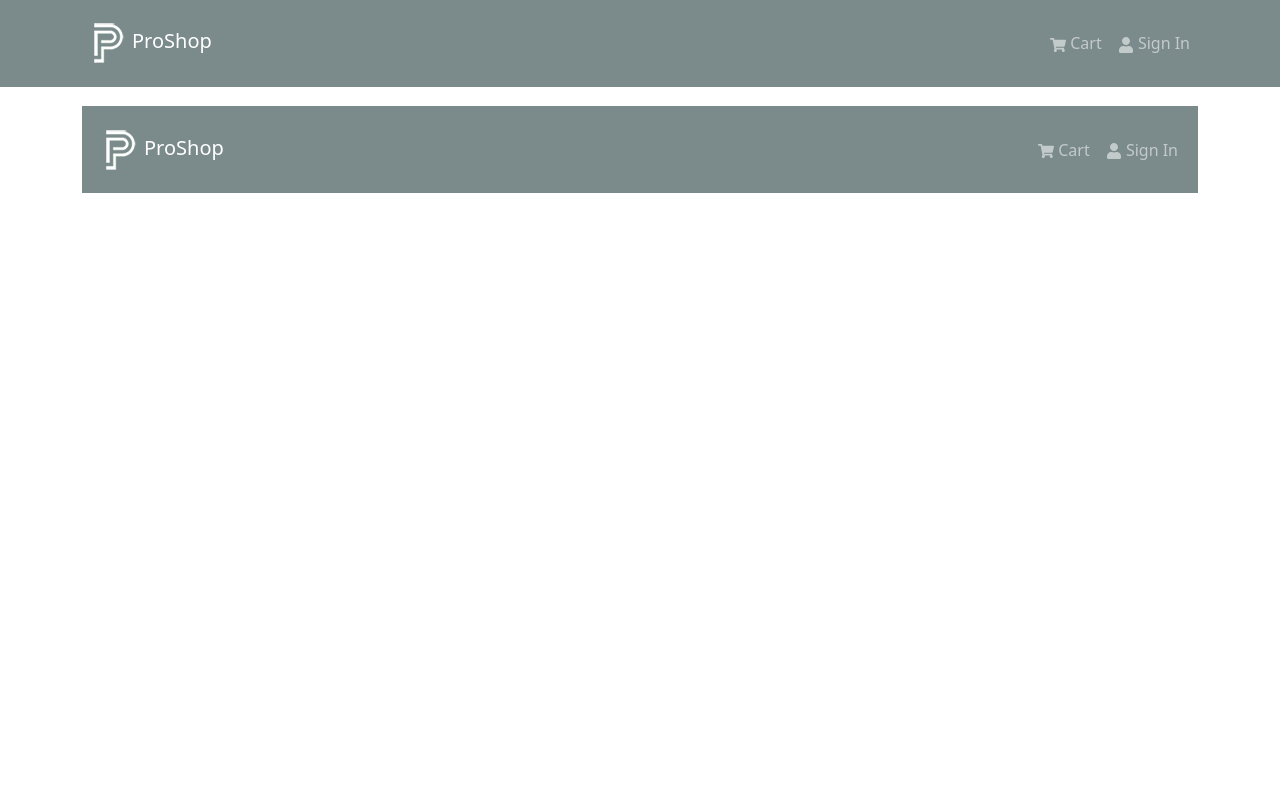
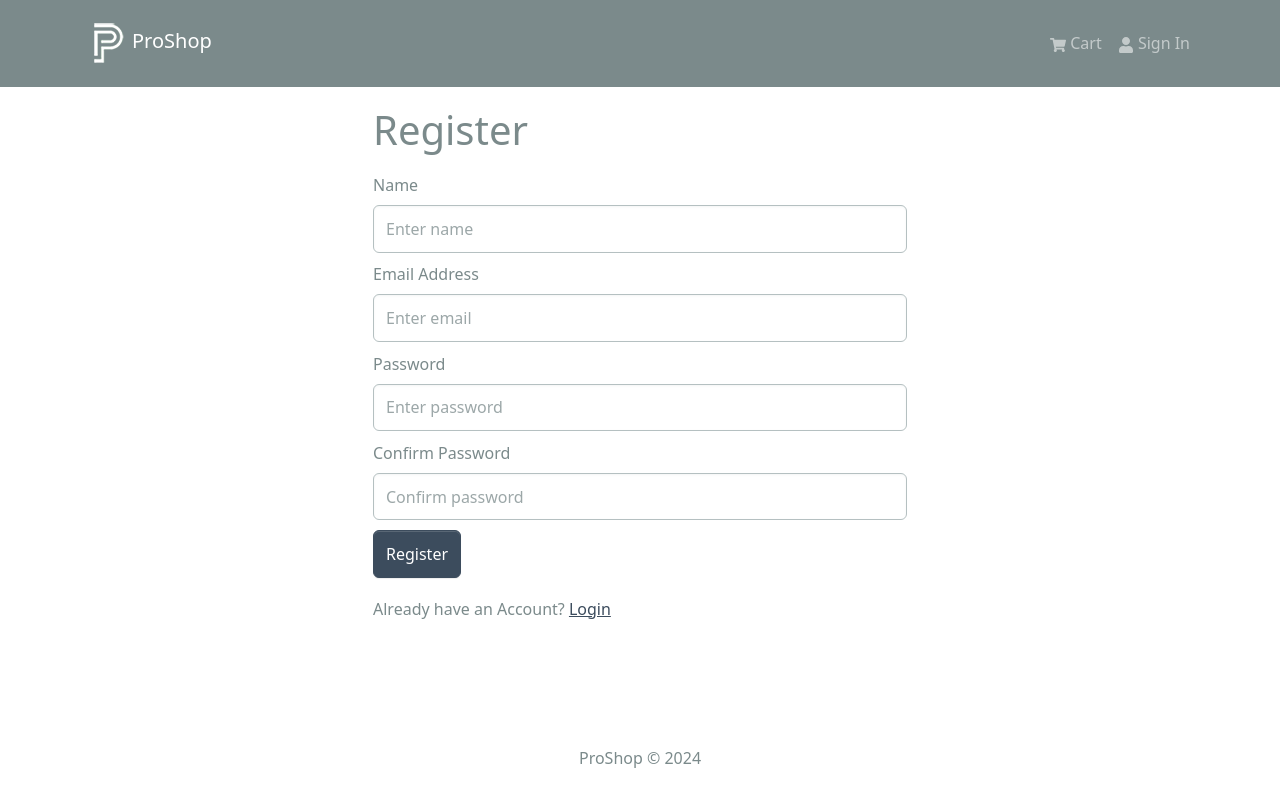
Before and after one commit to LeodanCondori7000/myshop, a React (Vite) app in the folder frontend/: page /register in a window 1280 px wide. Shown: the top 800 px of the page. Built offline with nearby package versions, Linux system fonts and the light colour scheme.

Commit message:
register and login implemented

```diff
--- a/frontend/package.json
+++ b/frontend/package.json
@@ -19,7 +19,8 @@
     "react-icons": "^5.2.1",
     "react-redux": "^9.1.2",
     "react-router-bootstrap": "^0.26.3",
-    "react-router-dom": "^6.26.0"
+    "react-router-dom": "^6.26.0",
+    "react-toastify": "^10.0.5"
   },
   "devDependencies": {
     "@types/react": "^18.3.3",
--- a/frontend/src/App.jsx
+++ b/frontend/src/App.jsx
@@ -1,5 +1,7 @@
 import { Container } from "react-bootstrap";
 import { Outlet } from "react-router-dom";
+import { ToastContainer } from "react-toastify";
+import "react-toastify/dist/ReactToastify.css";
 import Header from "./components/Header";
 import Footer from "./components/Footer";
 
@@ -13,6 +15,8 @@
         </Container>
       </main>
       <Footer />
+
+      <ToastContainer />
     </>
   );
 };
--- /dev/null
+++ b/frontend/src/components/FormContainer.jsx
@@ -0,0 +1,15 @@
+import { Container, Row, Col } from 'react-bootstrap';
+
+const FormContainer = ({ children }) => {
+  return (
+    <Container>
+      <Row className="justify-content-md-center">
+        <Col xs={12} md={6}>
+          {children}
+        </Col>
+      </Row>
+    </Container>
+  );
+};
+
+export default FormContainer;
--- a/frontend/src/components/Header.jsx
+++ b/frontend/src/components/Header.jsx
@@ -1,13 +1,34 @@
-import { Badge, Navbar, Container, Nav } from "react-bootstrap";
+import { Badge, Navbar, Container, Nav, NavDropdown } from "react-bootstrap";
 import { FaUser, FaShoppingCart } from "react-icons/fa";
 import { LinkContainer } from "react-router-bootstrap";
-import { useSelector } from "react-redux";
+import { useSelector,useDispatch } from "react-redux";
+import { useNavigate, Link } from "react-router-dom";
+import { logout } from "../slices/authSlice";
+import { useLogoutMutation } from "../slices/usersApiSlice";
 import logo from "../assets/logo.png";
 
 const Header = () => {
   const { cartItems } = useSelector((state) => state.cart);
+  // console.log(cartItems);
+  const { userInfo } = useSelector((state) => state.auth);
 
-  // console.log(cartItems);
+  const dispatch = useDispatch();
+  const navigate = useNavigate();
+
+  const [logoutApiCall] = useLogoutMutation();
+
+  const logoutHandler = () => {
+    try {
+      logoutApiCall().unwrap();
+      dispatch(logout());
+      // NOTE: here we need to reset cart state for when a user logs out so the next
+      // user doesn't inherit the previous users cart and shipping
+      // dispatch(resetCart());
+      navigate('/login');
+    } catch (err) {
+      console.error(err);
+    }
+  }
   return (
     <header>
       <Navbar bg="dark" variant="dark" expand="md" collapseOnSelect>
@@ -31,11 +52,20 @@
                   )}
                 </Nav.Link>
               </LinkContainer>
-              <LinkContainer to="/login">
-                <Nav.Link>
-                  <FaUser /> Sign In
-                </Nav.Link>
-              </LinkContainer>
+              {userInfo ? (
+                <NavDropdown title={userInfo.name} id="username">
+                  <LinkContainer to="/profile">
+                    <NavDropdown.Item>Profile</NavDropdown.Item>
+                  </LinkContainer>
+                  <NavDropdown.Item onClick={logoutHandler}>Logout</NavDropdown.Item>
+                </NavDropdown>
+
+              ):(<LinkContainer to="/login">
+              <Nav.Link>
+                <FaUser /> Sign In
+              </Nav.Link>
+            </LinkContainer>)}
+
             </Nav>
           </Navbar.Collapse>
         </Container>
--- a/frontend/src/main.jsx
+++ b/frontend/src/main.jsx
@@ -16,6 +16,8 @@
 import store from "./store";
 import { Provider } from "react-redux";
 import CartScreen from "./screens/CartScreen.jsx";
+import LoginScreen from "./screens/LoginScreen.jsx";
+import RegisterScreen from "./screens/RegisterScreen.jsx";
 
 const router = createBrowserRouter(
   createRoutesFromElements(
@@ -24,6 +26,8 @@
       <Route path="/product/:id" element={<ProductScreen />} />
 
       <Route path="/cart" element={<CartScreen />} />
+      <Route path="/login" element={<LoginScreen />} />
+      <Route path="/register" element={<RegisterScreen />} />
       <Route path="*" element={<App />} />
     </Route>
   )
--- /dev/null
+++ b/frontend/src/screens/LoginScreen.jsx
@@ -0,0 +1,92 @@
+import { useState, useEffect } from "react";
+import { Link, useLocation, useNavigate } from "react-router-dom";
+import { Form, Button, Row, Col } from "react-bootstrap";
+import { useDispatch, useSelector } from "react-redux";
+import Loader from "../components/Loader";
+import FormContainer from "../components/FormContainer";
+
+import { useLoginMutation } from "../slices/usersApiSlice";
+import { setCredentials } from "../slices/authSlice";
+import { toast } from "react-toastify";
+
+const LoginScreen = () => {
+  const [email, setEmail] = useState("");
+  const [password, setPassword] = useState("");
+
+  const dispatch = useDispatch();
+  const navigate = useNavigate();
+
+  const [login, { isLoading }] = useLoginMutation();
+
+  const { userInfo } = useSelector((state) => state.auth);
+
+  const { search } = useLocation();
+  const sp = new URLSearchParams(search);
+  // const redirect = sp.get("redirect") ? sp.get("redirect") : "/";
+  const redirect = sp.get("redirect") || "/";
+
+  useEffect(() => {
+    if (userInfo) {
+      navigate(redirect);
+    }
+  }, [navigate, redirect, userInfo]);
+
+  const submitHandler = async (e) => {
+    e.preventDefault();
+    try {
+      const res = await login({ email, password }).unwrap();
+      dispatch(setCredentials({ ...res }));
+      navigate(redirect);
+    } catch (err) {
+      toast.error(err?.data?.message || err.error);
+    }
+  };
+
+  return (
+    <FormContainer>
+      <h1>Sign In</h1>
+      <Form onSubmit={submitHandler}>
+        <Form.Group controlId="email" className="my-3">
+          <Form.Label>Email Address</Form.Label>
+          <Form.Control
+            type="email"
+            placeholder="Enter email"
+            value={email}
+            onChange={(e) => setEmail(e.target.value)}
+          ></Form.Control>
+        </Form.Group>
+
+        <Form.Group controlId="password" className="my-3">
+          <Form.Label>Password</Form.Label>
+          <Form.Control
+            type="password"
+            placeholder="Enter password"
+            value={password}
+            onChange={(e) => setPassword(e.target.value)}
+          ></Form.Control>
+        </Form.Group>
+
+        <Button
+          disabled={isLoading}
+          type="submit"
+          variant="primary"
+          className="mt-2"
+        >
+          Sign In
+        </Button>
+
+        {isLoading && <Loader />}
+      </Form>
+
+      <Row className="py-3">
+        <Col>
+          New Customer?{" "}
+          <Link to={redirect ? `/register?redirect=${redirect}` : "/register"}>
+            Register
+          </Link>
+        </Col>
+      </Row>
+    </FormContainer>
+  );
+};
+export default LoginScreen;
--- /dev/null
+++ b/frontend/src/screens/RegisterScreen.jsx
@@ -0,0 +1,114 @@
+import { useState, useEffect } from "react";
+import { Link, useLocation, useNavigate } from "react-router-dom";
+import { Form, Button, Row, Col } from "react-bootstrap";
+import { useDispatch, useSelector } from "react-redux";
+import Loader from "../components/Loader";
+import FormContainer from "../components/FormContainer";
+
+import { useRegisterMutation } from "../slices/usersApiSlice";
+import { setCredentials } from "../slices/authSlice";
+import { toast } from "react-toastify";
+
+const RegisterScreen = () => {
+  const [name, setName] = useState("");
+  const [email, setEmail] = useState("");
+  const [password, setPassword] = useState("");
+  const [confirmPassword, setConfirmPassword] = useState("");
+
+  const dispatch = useDispatch();
+  const navigate = useNavigate();
+
+  const [register, { isLoading }] = useRegisterMutation();
+
+  const { userInfo } = useSelector((state) => state.auth);
+
+  const { search } = useLocation();
+  const sp = new URLSearchParams(search);
+  const redirect = sp.get("redirect") || "/";
+
+  useEffect(() => {
+    if (userInfo) {
+      navigate(redirect);
+    }
+  }, [navigate, redirect, userInfo]);
+
+  const submitHandler = async (e) => {
+    e.preventDefault();
+    if (password !== confirmPassword) {
+      toast.error("Passwords do not match");
+      return;
+    } else {
+      try {
+        const res = await register({ name, email, password }).unwrap();
+        dispatch(setCredentials({ ...res }));
+        navigate(redirect);
+      } catch (err) {
+        toast.error(err?.data?.message || err.error);
+      }
+    }
+  };
+
+  return (
+    <FormContainer>
+      <h1>Register</h1>
+      <Form onSubmit={submitHandler}>
+        <Form.Group controlId="name" className="my-2">
+          <Form.Label>Name</Form.Label>
+          <Form.Control
+            type="text"
+            placeholder="Enter name"
+            value={name}
+            onChange={(e) => setName(e.target.value)}
+          ></Form.Control>
+        </Form.Group>
+
+        <Form.Group controlId="email" className="my-2">
+          <Form.Label>Email Address</Form.Label>
+          <Form.Control
+            type="email"
+            placeholder="Enter email"
+            value={email}
+            onChange={(e) => setEmail(e.target.value)}
+          ></Form.Control>
+        </Form.Group>
+
+        <Form.Group controlId="password" className="my-2">
+          <Form.Label>Password</Form.Label>
+          <Form.Control
+            type="password"
+            placeholder="Enter password"
+            value={password}
+            onChange={(e) => setPassword(e.target.value)}
+          ></Form.Control>
+        </Form.Group>
+
+        <Form.Group controlId="confirmPassword" className="my-2">
+          <Form.Label>Confirm Password</Form.Label>
+          <Form.Control
+            type="password"
+            placeholder="Confirm password"
+            value={confirmPassword}
+            onChange={(e) => setConfirmPassword(e.target.value)}
+          ></Form.Control>
+        </Form.Group>
+
+        <Button type="submit" variant="primary" disabled={isLoading}>
+          Register
+        </Button>
+
+        {isLoading && <Loader />}
+      </Form>
+
+      <Row className="py-3">
+        <Col>
+          Already have an Account?{" "}
+          <Link to={redirect ? `/login?redirect=${redirect}` : "/login"}>
+            Login
+          </Link>
+        </Col>
+      </Row>
+    </FormContainer>
+  );
+};
+
+export default RegisterScreen;
--- /dev/null
+++ b/frontend/src/slices/authSlice.js
@@ -0,0 +1,27 @@
+import { createSlice } from "@reduxjs/toolkit";
+
+const initialState = {
+  userInfo: localStorage.getItem("userInfo")
+    ? JSON.parse(localStorage.getItem("userInfo"))
+    : null,
+};
+
+const authSlice = createSlice({
+  name: "auth",
+  initialState,
+  reducers: {
+    setCredentials: (state, action) => {
+      state.userInfo = action.payload;
+      localStorage.setItem("userInfo", JSON.stringify(action.payload));
+    },
+    logout: (state) => {
+      state.userInfo = null;
+      localStorage.removeItem('userInfo');
+      // localStorage.clear();
+    },
+  },
+});
+
+export const { setCredentials, logout } = authSlice.actions;
+
+export default authSlice.reducer;
--- /dev/null
+++ b/frontend/src/slices/usersApiSlice.js
@@ -0,0 +1,43 @@
+import { apiSlice } from "./apiSlice";
+import { USERS_URL } from "../constants";
+import { logout } from "./authSlice";
+
+export const userApiSlice = apiSlice.injectEndpoints({
+  endpoints: (builder) => ({
+    login: builder.mutation({
+      query: (data) => ({
+        url: `${USERS_URL}/auth`,
+        method: "POST",
+        body: data,
+      }),
+    }),
+    register: builder.mutation({
+      query: (data) => ({
+        url: `${USERS_URL}`,
+        method: "POST",
+        body: data,
+      }),
+    }),
+    logout: builder.mutation({
+      query: () => ({
+        url: `${USERS_URL}/logout`,
+        method: "POST",
+      }),
+    }),
+    getUsers: builder.query({
+      query: () => ({
+        url: USERS_URL,
+        method: "GET",
+      }),
+      keepUnusedDataFor: 5,
+      providesTags: ["Users"],
+    }),
+  }),
+});
+
+export const {
+  useLoginMutation,
+  useGetUsersQuer,
+  useLogoutMutation,
+  useRegisterMutation,
+} = userApiSlice;
--- a/frontend/src/store.js
+++ b/frontend/src/store.js
@@ -1,13 +1,13 @@
 import { configureStore } from "@reduxjs/toolkit";
 import { apiSlice } from "./slices/apiSlice";
-import cartSliceReducer from './slices/cartSlice';
-// import authReducer from './slices/authSlice';
+import cartSliceReducer from "./slices/cartSlice";
+import authReducer from "./slices/authSlice";
 
 const store = configureStore({
   reducer: {
     [apiSlice.reducerPath]: apiSlice.reducer,
     cart: cartSliceReducer,
-    // auth: authReducer,
+    auth: authReducer,
   },
   middleware: (getDefaultMiddleware) =>
     getDefaultMiddleware().concat(apiSlice.middleware),
```
Also changed, not shown: 1 other file (tests, documents, lock files or other folders).
